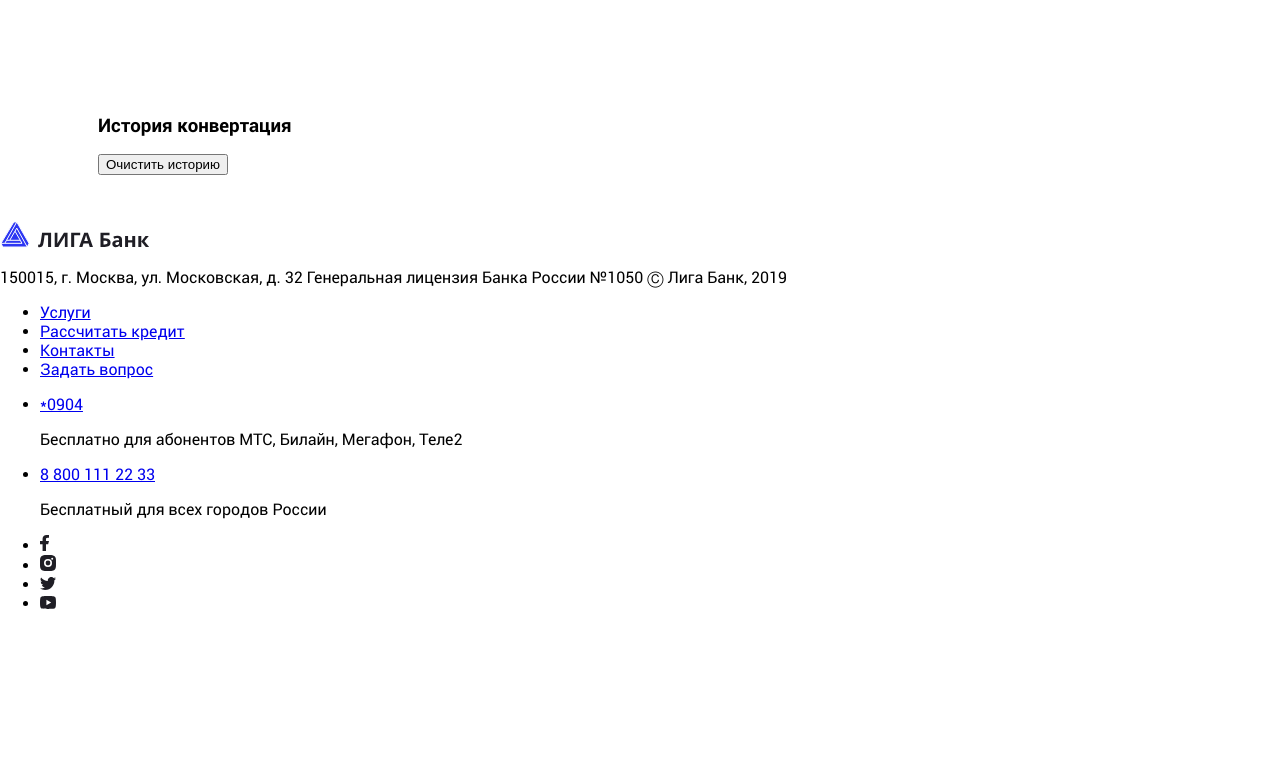
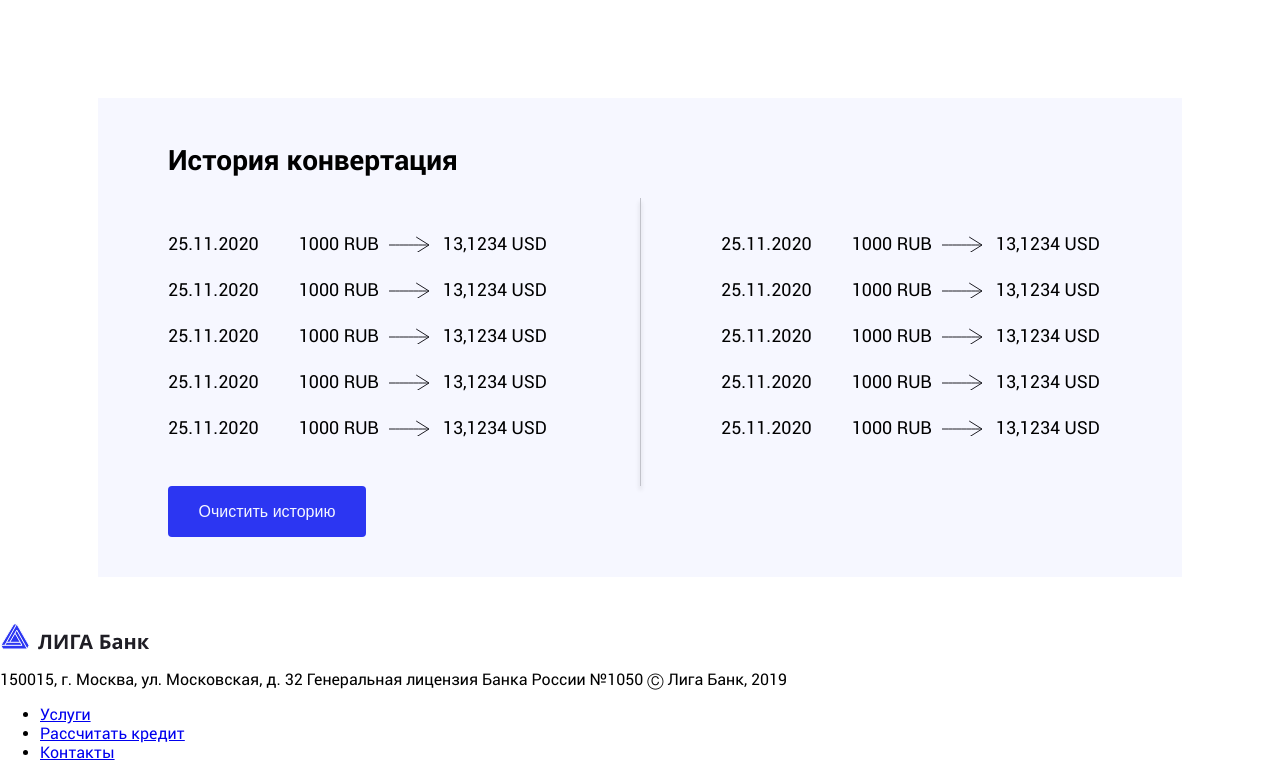
Before and after one commit to alianta/Khrustaleva_ligabank, a React (Create React App) app in the folder project/: page / in a window 1280 px wide. Shown: the part 903-1666 px from the top of the page. Before the commit the page ends 1532 px from the top, so only its background shows below. Built offline with nearby package versions, Linux system fonts and the light colour scheme.

Commit message:
разметка и стилизация блока history

```diff
--- a/project/src/assets/scss/global.scss
+++ b/project/src/assets/scss/global.scss
@@ -3,5 +3,7 @@ $color-blue-1: #2C36F2;
 $color-black-1: #1F1E25;
 $color-gray-1: #F6F7FF;
 $color-gray-2: #E0E1EA;
+$color-gray-3: #C1C2CA;
+$color-gray-4: rgba(0, 0, 0, 0.25);
 $color-black-2: #000000;
 $desktop-width: 1366px;
--- a/project/src/components/app/app.scss
+++ b/project/src/components/app/app.scss
@@ -1,8 +1,8 @@
 @import '../../assets/scss/fonts.scss';
 @import '../../assets/scss/global.scss';
 @import '../converter-page/converter-page.scss';
+@import '../converter/converter.scss';
 @import '../converter-history/converter-history.scss';
-@import '../converter/converter.scss';
 @import '../logo/logo.scss';
 @import '../social/social.scss';
 @import '../user-block/user-block.scss';
--- a/project/src/components/converter-history/converter-history.jsx
+++ b/project/src/components/converter-history/converter-history.jsx
@@ -4,7 +4,59 @@ function ConverterHistory() {
   return (
     <div className="history">
       <h3 className="history__header">История конвертация</h3>
-      <button className="history__button">Очистить историю</button>
+      <ul className="history__table">
+        <li className="history__item">
+          <time className="history__date" dateTime="2017-04-20">25.11.2020</time>
+          <span className="history__available">1000 RUB</span>
+          <span className="history__purchased">13,1234 USD</span>
+        </li>
+        <li className="history__item">
+          <time className="history__date" dateTime="2017-04-20">25.11.2020</time>
+          <span className="history__available">1000 RUB</span>
+          <span className="history__purchased">13,1234 USD</span>
+        </li>
+        <li className="history__item">
+          <time className="history__date" dateTime="2017-04-20">25.11.2020</time>
+          <span className="history__available">1000 RUB</span>
+          <span className="history__purchased">13,1234 USD</span>
+        </li>
+        <li className="history__item">
+          <time className="history__date" dateTime="2017-04-20">25.11.2020</time>
+          <span className="history__available">1000 RUB</span>
+          <span className="history__purchased">13,1234 USD</span>
+        </li>
+        <li className="history__item">
+          <time className="history__date" dateTime="2017-04-20">25.11.2020</time>
+          <span className="history__available">1000 RUB</span>
+          <span className="history__purchased">13,1234 USD</span>
+        </li>
+        <li className="history__item">
+          <time className="history__date" dateTime="2017-04-20">25.11.2020</time>
+          <span className="history__available">1000 RUB</span>
+          <span className="history__purchased">13,1234 USD</span>
+        </li>
+        <li className="history__item">
+          <time className="history__date" dateTime="2017-04-20">25.11.2020</time>
+          <span className="history__available">1000 RUB</span>
+          <span className="history__purchased">13,1234 USD</span>
+        </li>
+        <li className="history__item">
+          <time className="history__date" dateTime="2017-04-20">25.11.2020</time>
+          <span className="history__available">1000 RUB</span>
+          <span className="history__purchased">13,1234 USD</span>
+        </li>
+        <li className="history__item">
+          <time className="history__date" dateTime="2017-04-20">25.11.2020</time>
+          <span className="history__available">1000 RUB</span>
+          <span className="history__purchased">13,1234 USD</span>
+        </li>
+        <li className="history__item">
+          <time className="history__date" dateTime="2017-04-20">25.11.2020</time>
+          <span className="history__available">1000 RUB</span>
+          <span className="history__purchased">13,1234 USD</span>
+        </li>
+      </ul>
+      <button className="button button--history">Очистить историю</button>
     </div>
   );
 }
--- a/project/src/components/converter-history/converter-history.scss
+++ b/project/src/components/converter-history/converter-history.scss
@@ -0,0 +1,66 @@
+.history {
+  background-color: $color-gray-1;
+  padding: 40px 70px;
+}
+
+.history__header {
+  font-size: 28px;
+  margin-top: 13px;
+}
+
+.history__table {
+  position: relative;
+  display: grid;
+  grid-template-columns: 1fr 1fr;
+  list-style: none;
+  padding: 36px 0 22px 0;
+  margin-bottom: 0;
+
+  &::before {
+    position: absolute;
+    content: "";
+    top:0;
+    left: 50%;
+    width: 1px;
+    height: 100%;
+    background-color: $color-gray-3;
+    box-shadow: 0px 4px 4px $color-gray-4;
+  }
+}
+
+.history__item {
+  font-size: 18px;
+  padding-bottom: 27px;
+  width: max-content;
+
+  &:nth-child(2n) {
+    margin-left: auto;
+    padding-right: 12px;
+  }
+}
+
+.history__date {
+  margin-right: 40px;
+}
+
+.history__available {
+  position: relative;
+  margin-right: 64px;
+
+  &::after {
+    position: absolute;
+    content: "";
+    top: 3px;
+    right: -50px;
+    width: 40px;
+    height: 16px;
+    background-image: url(../../assets/img/right-error.svg);
+  }
+}
+.button {
+  &--history{
+    width: 198px;
+    height: 51px;
+    font-size: 16px;
+  }
+}
--- a/project/src/components/converter/converter.jsx
+++ b/project/src/components/converter/converter.jsx
@@ -29,7 +29,7 @@ function Converter() {
 
       <label className="visually-hidden" htmlFor="calender">calender</label>
       <input id="calender" className="converter__calender" type="text" name="calender" value="01/12/20 00:00"/>
-      <button className="converter__save" type="submit">Сохранить результат</button>
+      <button className="button button--save" type="submit">Сохранить результат</button>
     </div>
   );
 }
--- a/project/src/components/converter/converter.scss
+++ b/project/src/components/converter/converter.scss
@@ -83,14 +83,17 @@
   margin-top: 85px;
 }
 
-.converter__save{
+.button{
   width: 382px;
   height: 60px;
+  font-weight: 500;
   background: $color-blue-1;
   border-radius: 4px;
   color: $color-gray-1;
   font-size: 18px;
   border: none;
-  margin-top: 85px;
-  margin-left: auto;
+  &--save {
+    margin-top: 85px;
+    margin-left: auto;
+  }
 }
```
Also changed, not shown: project/src/assets/img/right-error.svg (added).
